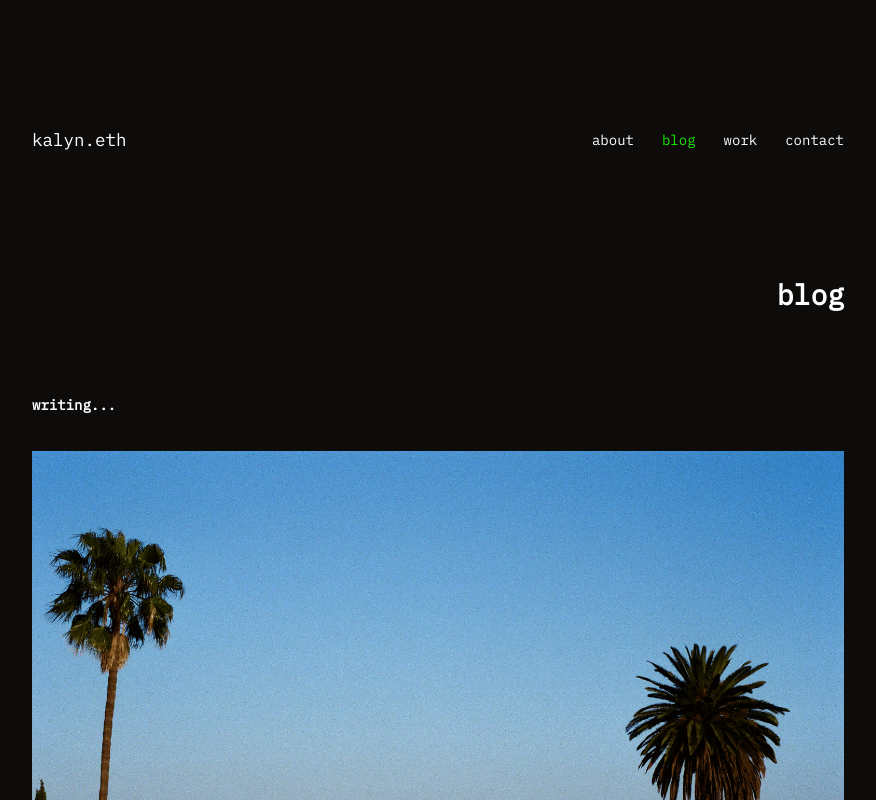
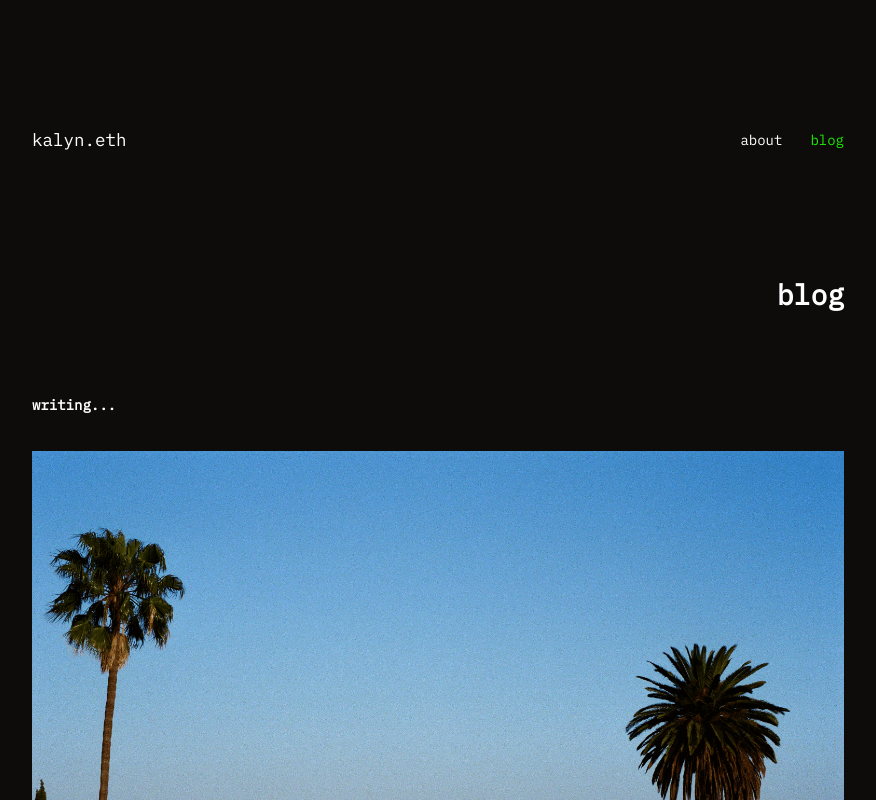
Before and after one commit to kalynbeach/kalyn-eth, a Next.js app: page /blog in a window 1280 px wide. Shown: the top 800 px of the page, without its empty margins (202-1078 px from the left). Built offline with nearby package versions, Linux system fonts and the light colour scheme.

Commit message:
trim Nav page links

```diff
--- a/components/nav.tsx
+++ b/components/nav.tsx
@@ -15,14 +15,13 @@ export default function Nav() {
         <Link href='/blog'>
           <a className={router.pathname == '/blog' ? styles.activeLink : null}>blog</a>
         </Link>
-        <Link href='/work'>
+        {/* <Link href='/work'>
           <a className={router.pathname == '/work' ? styles.activeLink : null}>work</a>
-        </Link>
-        <Link href='/contact'>
+        </Link> */}
+        {/* <Link href='/contact'>
           <a className={router.pathname == '/contact' ? styles.activeLink : null}>contact</a>
-        </Link>
+        </Link> */}
       </div>
-      {/* <div className={styles.navImg}></div> */}
     </nav>
   )
 }
```
